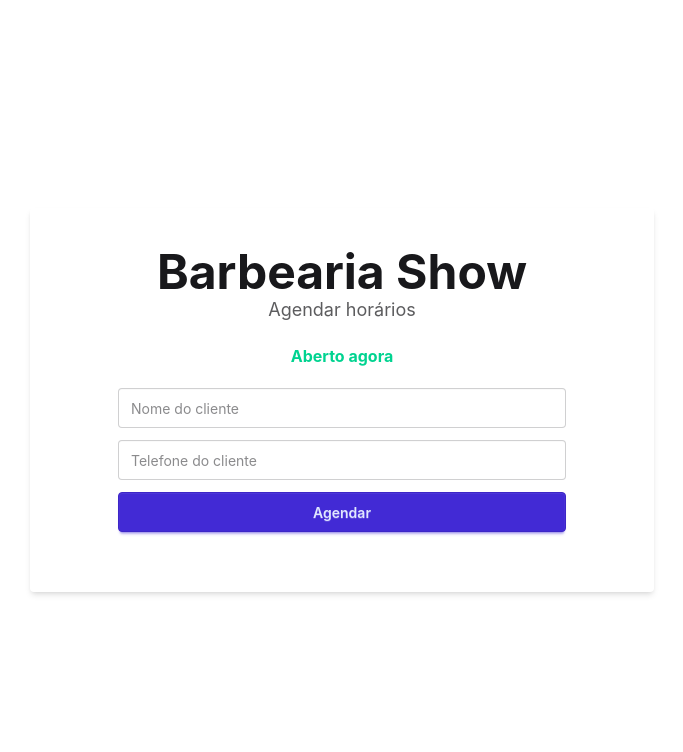
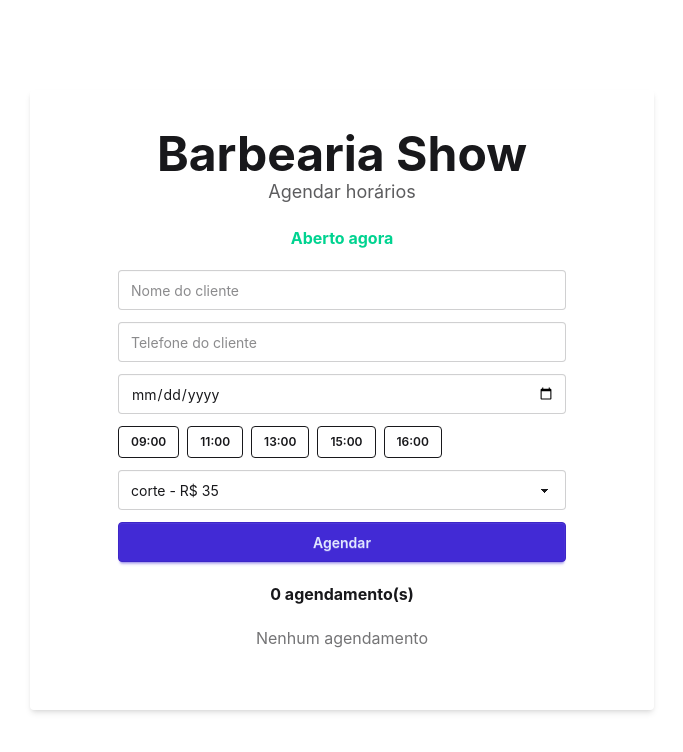
Before and after one commit to davicorbani26-lang/BARBEARIA_TOP, a React (Vite) app in the folder projetoY3/: page / in a window 1280 px wide. Shown: the top 752 px of the page, without its empty margins (298-981 px from the left). Built offline with nearby package versions, Linux system fonts and the light colour scheme.

Commit message:
atulizacao 4 do 11

```diff
--- a/projetoY3/src/App.jsx
+++ b/projetoY3/src/App.jsx
@@ -1,18 +1,17 @@
-
 import { useState } from "react";
-
 import NovoAgendamento from "./components/NovoAgendamento";
 import Cabecalho from "./components/Cabecalho";
-import StatusLoja from "./components/StatusLoja";
+import StatusLoja from "./components/statusloja";
+import AgendamentoCard from "./components/AgendamentoCard";
+
 
 function App() {
   const [agendamento, setAgendamento] = useState([]);
 
   function salvarAgendamento(dados) {
     const novoAgendamento = {
-      id: Date.now(),
-      nome: dados.nome,
-      telefone: dados.telefone,
+      ...dados,
+      id: Date.now()
     };
 
     setAgendamento((prev) => [...prev, novoAgendamento]);
@@ -30,15 +29,20 @@ function App() {
           salvarAgendamento={salvarAgendamento}
         />
 
+        <p className="font-bold">
+          {agendamento.length} agendamento(s)
+        </p>
+
+        {agendamento.length === 0 && (
+          <p className="opacity-60">Nenhum agendamento</p>
+        )}
+
         <div className="w-full flex flex-col gap-2">
           {agendamento.map((item) => (
-            <div
+            <AgendamentoCard
               key={item.id}
-              className="bg-base-200 rounded p-3"
-            >
-              <p className="font-bold">{item.nome}</p>
-              <p>{item.telefone}</p>
-            </div>
+              agendamentos={item}
+            />
           ))}
         </div>
 
--- /dev/null
+++ b/projetoY3/src/components/AgendamentoCard.jsx
@@ -0,0 +1,12 @@
+function AgendamentoCard(){
+    return(
+        <div className="flex gap-4 w-full justify-between items-center">
+            <input placeholder="nome" className="input input-sm rounded full w-[70%]" />
+            <button>
+                +
+            </button>
+        </div>
+    )
+}
+
+export default AgendamentoCard
--- a/projetoY3/src/components/NovoAgendamento.jsx
+++ b/projetoY3/src/components/NovoAgendamento.jsx
@@ -1,23 +1,35 @@
+import { useState } from "react";
+import servicos from "./data/servicos";
 
-import { useState } from "react";
+const horários = [
+  "09:00", "11:00", "13:00", "15:00", "16:00"
+];
 
 function NovoAgendamento({ salvarAgendamento }) {
   const [nome, setNome] = useState("");
   const [telefone, setTelefone] = useState("");
+  const [servico, setServico] = useState(servicos[0].nome);
+  const [data, setData] = useState("");
+  const [horário, setHorario] = useState("");
 
   function agendar() {
-    if (!nome.trim() || !telefone.trim()) {
-      alert("Preencha o nome e o telefone!");
+    if (!nome.trim() || !telefone.trim() || !data || !horário) {
+      alert("Preencha todos os campos!");
       return;
     }
 
     salvarAgendamento({
       nome: nome.trim(),
       telefone: telefone.trim(),
+      servico: servico,
+      data: data,
+      horário: horário,
     });
 
     setNome("");
     setTelefone("");
+    setData("");
+    setHorario("");
   }
 
   return (
@@ -39,6 +51,42 @@ function NovoAgendamento({ salvarAgendamento }) {
         onChange={(e) => setTelefone(e.target.value)}
       />
 
+      <input
+        type="date"
+        className="input input-bordered w-full"
+        value={data}
+        onChange={(e) => setData(e.target.value)}
+      />
+
+      <div className="flex flex-wrap gap-2">
+        {horários.map((h) => (
+          <button
+            key={h}
+            type="button"
+            className={
+              horário === h
+                ? "btn btn-sm btn-primary"
+                : "btn btn-sm btn-outline"
+            }
+            onClick={() => setHorario(h)}
+          >
+            {h}
+          </button>
+        ))}
+      </div>
+
+      <select
+        className="select select-bordered w-full"
+        value={servico}
+        onChange={(e) => setServico(e.target.value)}
+      >
+        {servicos.map((s) => (
+          <option key={s.nome} value={s.nome}>
+            {s.nome} - R$ {s.preco}
+          </option>
+        ))}
+      </select>
+
       <button
         className="btn btn-primary"
         onClick={agendar}
--- /dev/null
+++ b/projetoY3/src/components/data/servicos.js
@@ -0,0 +1,28 @@
+const servicos = [{
+        nome: "corte",
+        preco: 35,
+        duracao: 30
+
+    },
+    {
+        nome: "Barba",
+        preco: 25,
+        duracao: 20
+
+    },
+    {
+        nome: "Nevou",
+        preco: 200,
+        duracao: 3
+
+    },
+    {
+        nome: "Sobrancelha",
+        preco: 40,
+        duracao: 10
+    }
+
+
+]
+
+export default servicos;
```
Also changed, not shown: 1 other file (tests, documents, lock files or other folders).
